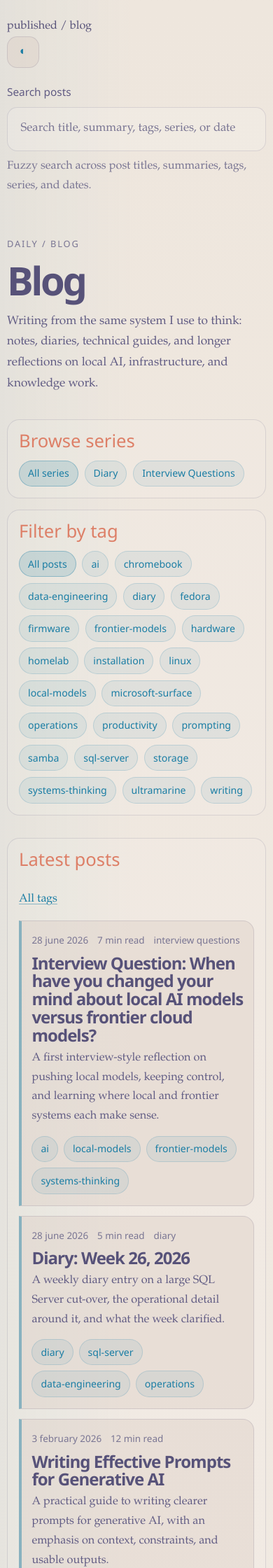
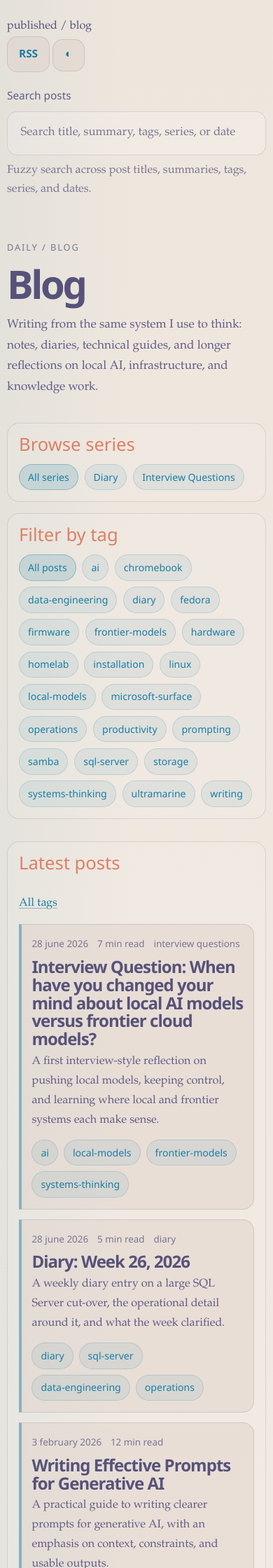
Before and after one commit to philbudden/blog, a Jekyll site: the page built from index.html, in a window 390 px wide. Shown: the top 2240 px of the page at 70% size. Built offline with Jekyll 4.4.1, drawn with Linux system fonts in a browser that asks for light colours.

Commit message:
Add RSS feed for blog subscribers

```diff
--- a/_includes/head.html
+++ b/_includes/head.html
@@ -4,6 +4,7 @@
 <meta name="description" content="{{ page.summary | default: page.excerpt | default: site.description | strip_html | strip_newlines | escape }}">
 <meta name="color-scheme" content="light dark">
 <link rel="stylesheet" href="{{ '/assets/css/site.css' | relative_url }}">
+<link rel="alternate" type="application/rss+xml" title="{{ site.title }} RSS Feed" href="{{ '/feed.xml' | absolute_url }}">
 <script>
   (function () {
     var key = "blog-theme-v2";
--- a/_includes/site-header.html
+++ b/_includes/site-header.html
@@ -17,6 +17,7 @@
     </div>
 
     <div class="note-toolbar__actions">
+      <a class="header-chip" href="{{ '/feed.xml' | relative_url }}">RSS</a>
       <button class="theme-toggle" type="button" data-theme-toggle aria-label="Toggle dark mode">
         <span aria-hidden="true">◐</span>
       </button>
--- a/assets/css/site.css
+++ b/assets/css/site.css
@@ -208,6 +208,28 @@ img {
 .search-shell__input,
 .post-modal__close {
   border-radius: 0.9rem;
+}
+
+.header-chip {
+  display: inline-flex;
+  align-items: center;
+  justify-content: center;
+  min-height: 3.25rem;
+  padding: 0.7rem 1rem;
+  border: 1px solid var(--color-border);
+  border-radius: 0.9rem;
+  background: var(--color-surface);
+  color: var(--color-accent);
+  font-family: var(--font-ui);
+  font-size: 0.96rem;
+  font-weight: 600;
+  text-decoration: none;
+}
+
+.header-chip:hover,
+.header-chip:focus-visible {
+  background: var(--color-surface-strong);
+  color: var(--color-accent);
 }
 
 .theme-toggle {
@@ -764,6 +786,10 @@ img {
     height: 2.85rem;
   }
 
+  .header-chip {
+    min-height: 2.85rem;
+  }
+
   .browse-panel__section,
   .listing-section,
   .series-listing,
```
Also changed, not shown: feed.xml (added, +30 -0 lines), README.md.
